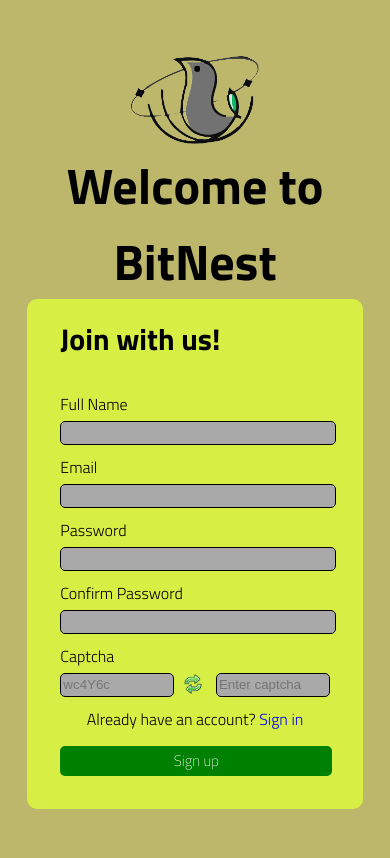
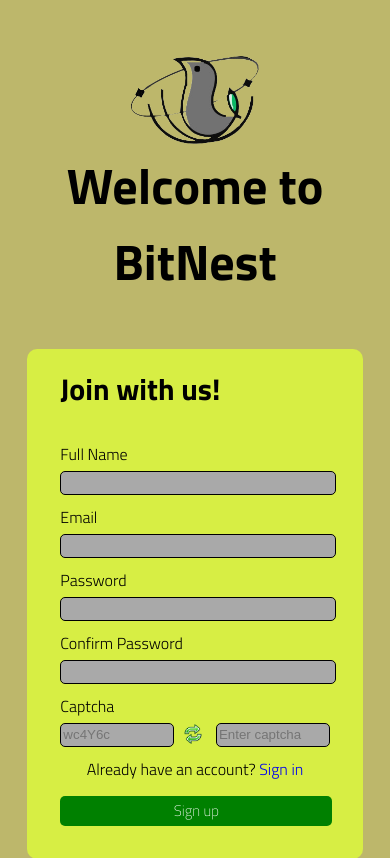
Before and after one commit to k-sai-krishna/bitnest, a PHP site: page /sign_up_page.html in a window 390 px wide. Shown: the top 858 px of the page. Before the commit the page ends 809 px from the top, so only its background shows below. Run offline with PHP 8.4, Linux system fonts and the light colour scheme; some web fonts are replaced.

Commit message:
Update sign_up.css

```diff
--- a/sign_up.css
+++ b/sign_up.css
@@ -10,7 +10,6 @@ label{
     width:100%;
     margin-top:10px;
     display: inline-block;
-    /* font-size:20px; */
 }
 a{
     text-decoration: none;
@@ -99,4 +98,7 @@ h2{
     .side{
         width: 100%;
     }
+    .one{
+        margin-bottom: 50px;;
+    }
 }
```
